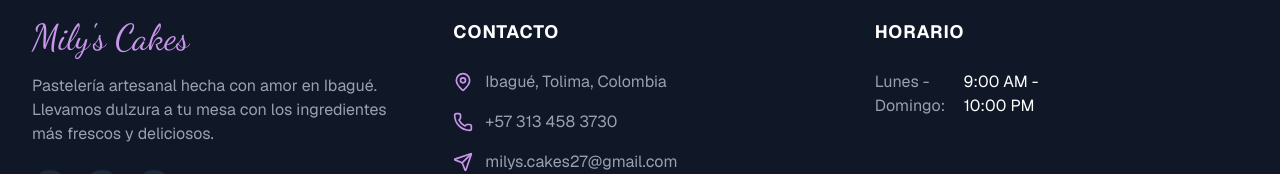
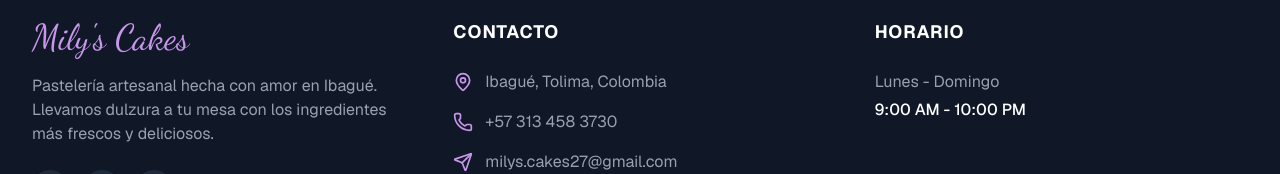
Before and after one commit to J4VJ4R/milyscakes, a Next.js app: page / in a window 1280 px wide. Shown: the part 7600-7774 px from the top of the page. Built offline with nearby package versions, Linux system fonts and the light colour scheme.

Commit message:
fix: adjust footer hours display to vertical stack for clarity

```diff
--- a/src/components/Footer.tsx
+++ b/src/components/Footer.tsx
@@ -60,12 +60,10 @@ export default function Footer() {
           {/* Horario */}
           <div className="flex flex-col items-center md:items-start">
             <h3 className="text-lg font-bold uppercase tracking-wider mb-6">Horario</h3>
-            <ul className="space-y-2 text-gray-400">
-              <li className="flex justify-between w-48">
-                <span>Lunes - Domingo:</span>
-                <span className="text-white">9:00 AM - 10:00 PM</span>
-              </li>
-            </ul>
+            <div className="text-gray-400 flex flex-col items-center md:items-start gap-1">
+              <span>Lunes - Domingo</span>
+              <span className="text-white font-medium">9:00 AM - 10:00 PM</span>
+            </div>
           </div>
         </div>
 
```
